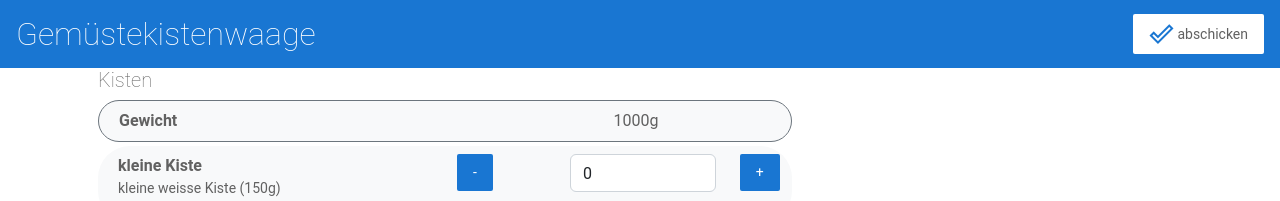
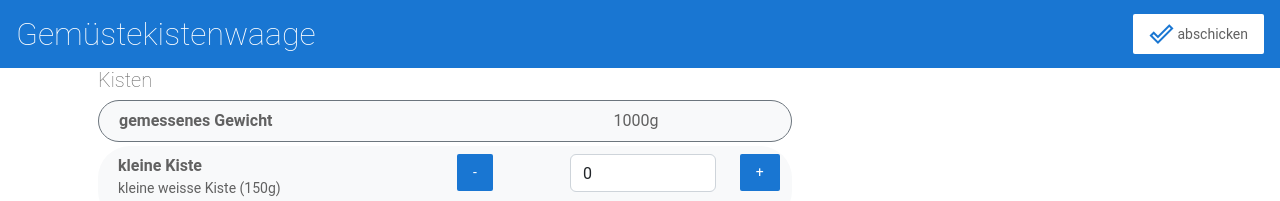
Before and after one commit to derDieDasJojo/angular-waage, an Angular app: page / in a window 1280 px wide. Shown: the top 201 px of the page. Built offline with nearby package versions, Linux system fonts and the light colour scheme.

Commit message:
rename Gewicht

```diff
--- a/src/app/product-list/product-list.component.html
+++ b/src/app/product-list/product-list.component.html
@@ -3,7 +3,7 @@
 <div class="container-md">
   <div class="row bg-light border border-secondary rounded rounded-5 p-2 mb-1">
     <div class="col-6">
-      <b>Gewicht </b>
+      <b>gemessenes Gewicht </b>
     </div>
     <div class="col-4 text-right">{{ measured_weight() }}g</div>
   </div>
```
